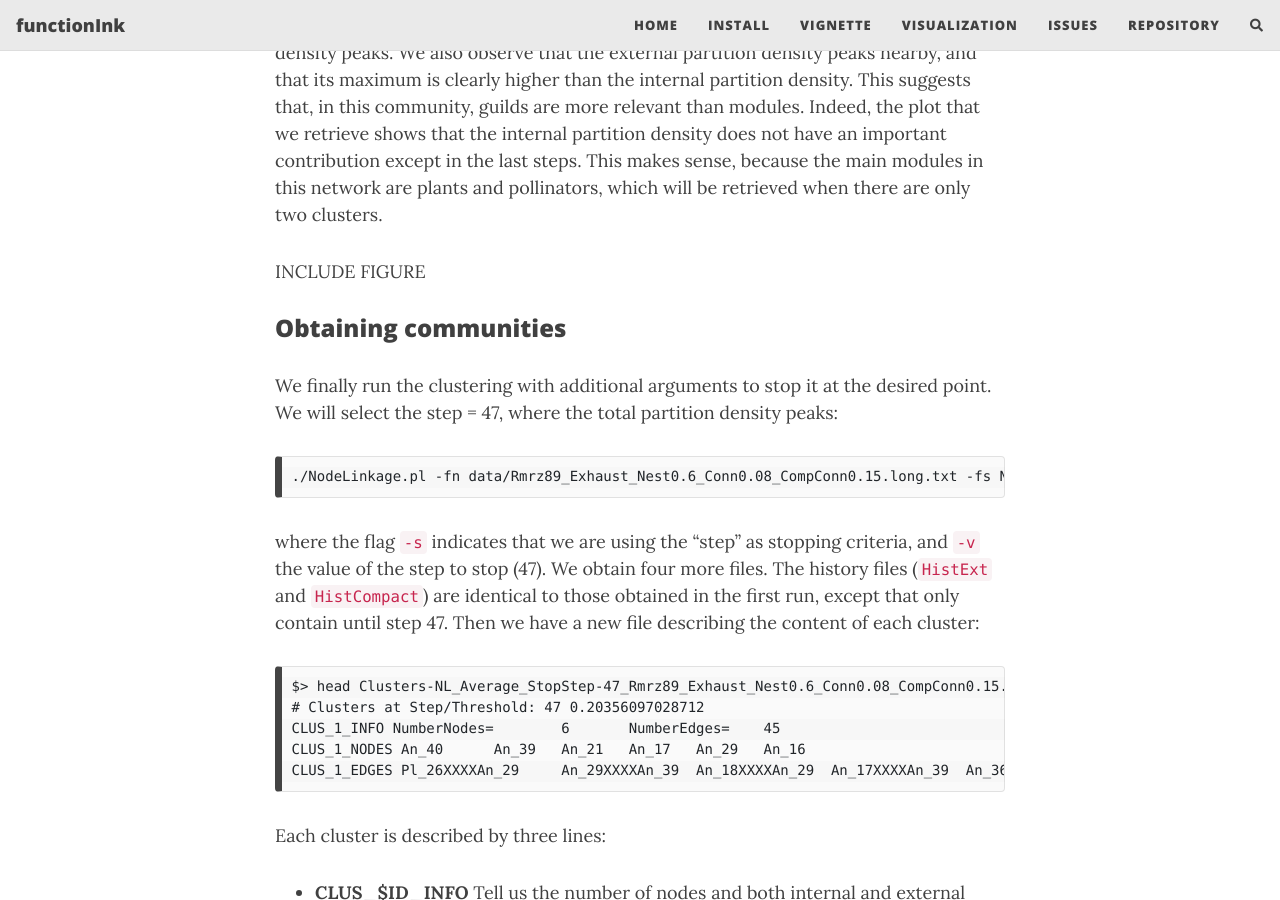
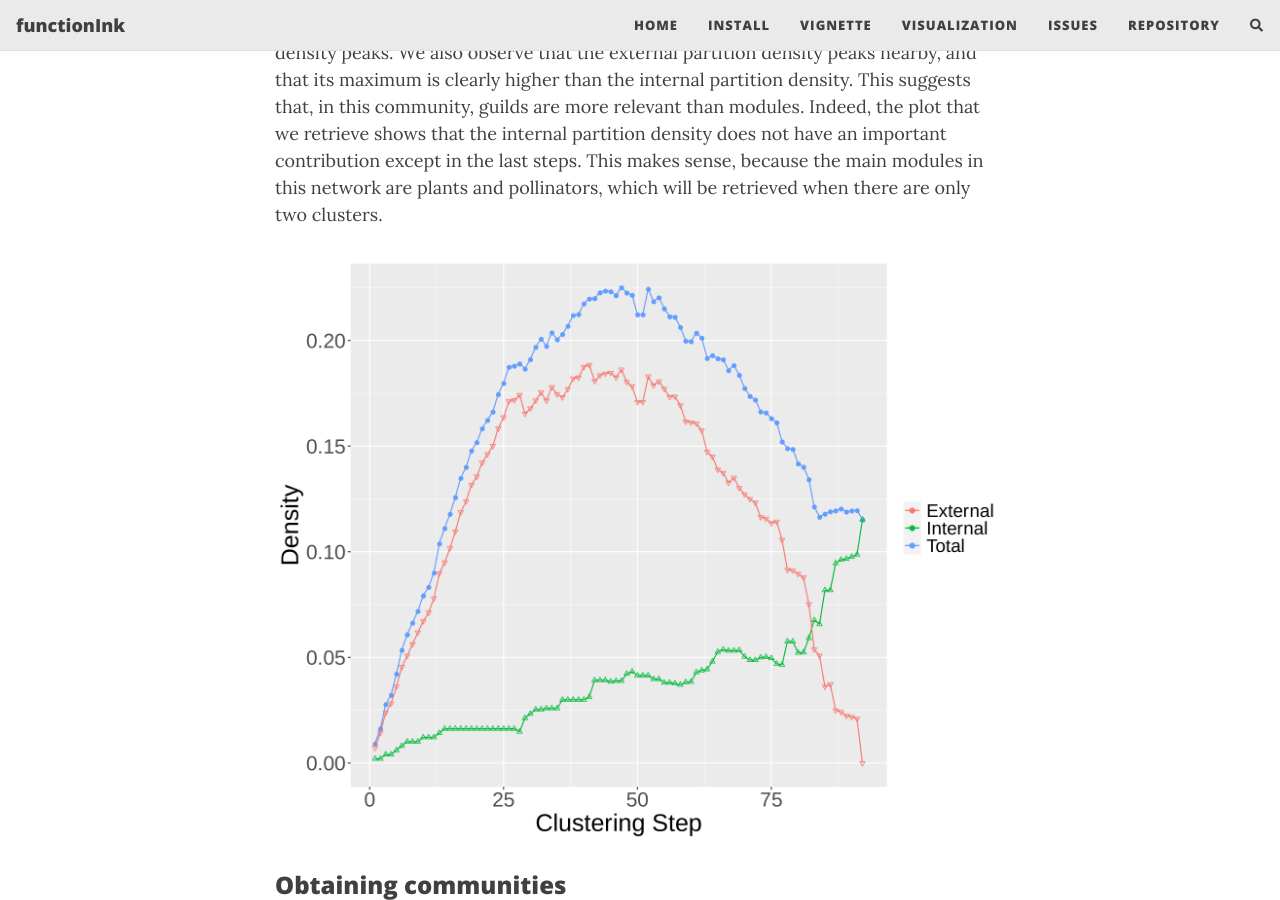
Before and after one commit to apascualgarcia/functionInk, a Jekyll site: the page built from docs/_pages/Vignette.md, in a window 1280 px wide and 900 px high, scrolled down 5015 px. Built offline with Jekyll 4.4.1, drawn with Linux system fonts in a browser that asks for light colours; nearby versions of some CDN libraries; comment, search, counter and statistics services are not loaded.

Commit message:
path to figure

```diff
--- a/docs/_pages/Vignette.md
+++ b/docs/_pages/Vignette.md
@@ -135,7 +135,7 @@ To analyze the partition density, it is provided in the directory `scripts/analy
 
 indicating that the optimal partition is found at step 47, where the total partition density peaks. We also observe that the external partition density peaks nearby, and that its maximum is clearly higher than the internal partition density. This suggests that, in this community, guilds are more relevant than modules. Indeed, the plot that we retrieve shows that the internal partition density does not have an important contribution except in the last steps. This makes sense, because the main modules in this network are plants and pollinators, which will be retrieved when there are only two clusters.
 
-INCLUDE FIGURE
+![ Partition Densities](../../_images/Plot_PartitionDensityVsStep.png)
 
 
 ### Obtaining communities
```
Also changed, not shown: 1 other file.
